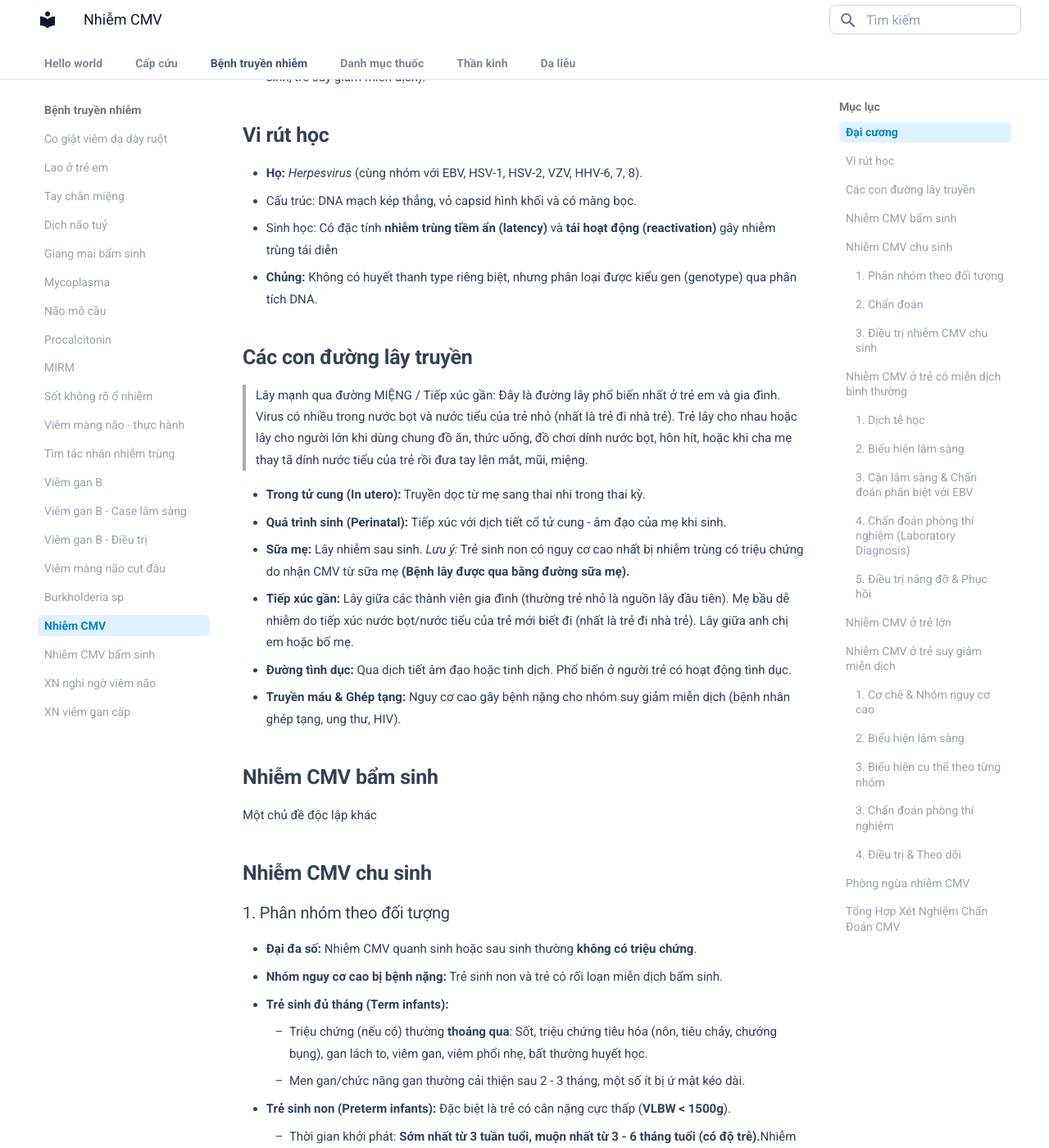
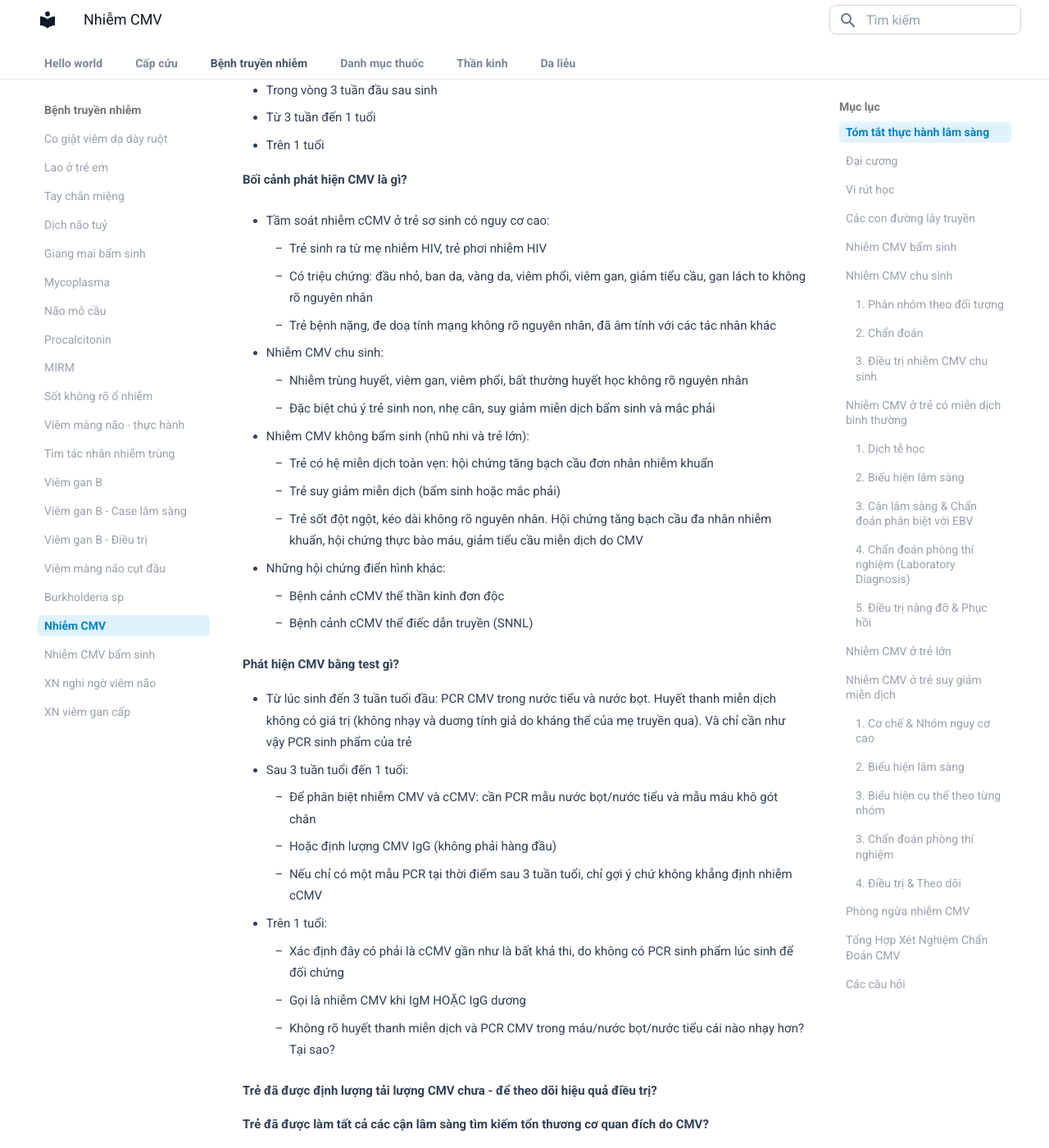
Before and after one commit to Nam9396/medical_note, an MkDocs documentation site: the page built from docs/2_infectious_disease/cmv-infection.md, in a window 1280 px wide and 1400 px high, scrolled down 259 px. Shown: the whole window at 82% size. Built offline with MkDocs 1.6.1 and Material for MkDocs 9.7.7, drawn with Linux system fonts in a browser that asks for light colours; some of the changed text lies outside the part shown.

Commit message:
Enhance documentation for CMV infection in children: expand clinical practice summary, add diagnostic tests, and include treatment considerations.

```diff
--- a/docs/2_infectious_disease/cmv-infection.md
+++ b/docs/2_infectious_disease/cmv-infection.md
@@ -1,5 +1,84 @@
 
 # Nhiễm CMV ở trẻ em
+
+
+## Tóm tắt thực hành lâm sàng
+
+**Hiện tại bệnh nhân bao nhiêu tháng tuổi?**
+
+- Ngay sau sinh
+- Trong vòng 3 tuần đầu sau sinh
+- Từ 3 tuần đến 1 tuổi
+- Trên 1 tuổi
+
+**Bối cảnh phát hiện CMV là gì?**
+
+- Tầm soát nhiễm cCMV ở trẻ sơ sinh có nguy cơ cao:
+    + Trẻ sinh ra từ mẹ nhiễm HIV, trẻ phơi nhiễm HIV
+    + Có triệu chứng: đầu nhỏ, ban da, vàng da, viêm phổi, viêm gan, giảm tiểu cầu, gan lách to không rõ nguyên nhân
+    + Trẻ bệnh nặng, đe doạ tính mạng không rõ nguyên nhân, đã âm tính với các tác nhân khác
+
+- Nhiễm CMV chu sinh:
+    + Nhiễm trùng huyết, viêm gan, viêm phổi, bất thường huyết học không rõ nguyên nhân
+    + Đặc biệt chú ý trẻ sinh non, nhẹ cân, suy giảm miễn dịch bẩm sinh và mắc phải
+
+- Nhiễm CMV không bẩm sinh (nhũ nhi và trẻ lớn):
+    + Trẻ có hệ miễn dịch toàn vẹn: hội chứng tăng bạch cầu đơn nhân nhiễm khuẩn
+    + Trẻ suy giảm miễn dịch (bẩm sinh hoặc mắc phải)
+    + Trẻ sốt đột ngột, kéo dài không rõ nguyên nhân. Hội chứng tăng bạch cầu đa nhân nhiễm khuẩn, hội chứng thực bào máu, giảm tiểu cầu miễn dịch do CMV
+
+- Những hội chứng điển hình khác:
+    + Bệnh cảnh cCMV thể thần kinh đơn độc
+    + Bệnh cảnh cCMV thể điếc dẫn truyền (SNNL)
+
+**Phát hiện CMV bằng test gì?**
+
+- Từ lúc sinh đến 3 tuần tuổi đầu: PCR CMV trong nước tiểu và nước bọt. Huyết thanh miễn dịch không có giá trị (không nhạy và duơng tính giả do kháng thể của mẹ truyền qua). Và chỉ cần như vậy PCR sinh phẩm của trẻ
+- Sau 3 tuần tuổi đến 1 tuổi:
+    + Để phân biệt nhiễm CMV và cCMV: cần PCR mẫu nước bọt/nước tiểu và mẫu máu khô gót chân
+    + Hoặc định lượng CMV IgG (không phải hàng đầu)
+    + Nếu chỉ có một mẫu PCR tại thời điểm sau 3 tuần tuổi, chỉ gợi ý chứ không khẳng định nhiễm cCMV
+- Trên 1 tuổi:
+    + Xác định đây có phải là cCMV gần như là bất khả thi, do không có PCR sinh phẩm lúc sinh để đối chứng
+    + Gọi là nhiễm CMV khi IgM HOẶC IgG dương
+    + Không rõ huyết thanh miễn dịch và PCR CMV trong máu/nước bọt/nước tiểu cái nào nhạy hơn? Tại sao?
+
+**Trẻ đã được định lượng tải lượng CMV chưa - để theo dõi hiệu quả điều trị?**
+
+**Trẻ đã được làm tất cả các cận lâm sàng tìm kiếm tổn thương cơ quan đích do CMV?**
+
+- Siêu âm qua thóp, MRI sọ não
+- Khám mắt chuyên sâu
+- Đánh giá thính lực chuyên sâu
+- Khám tai mũi họng
+- Siêu âm tim Doppler
+- Siêu âm ổ bụng, đánh giá cấu trúc hệ niệu
+- Tổng phân tích tế bào máu
+- Chức năng gan, chức năng thận
+- HIV và các tình trạng suy giảm miễn dịch khác
+- Đánh giá phát triển tâm vận
+
+
+**Trẻ có tổn thương cơ quan đích, bệnh cảnh nặng, suy giảm miễn dịch?**
+
+- Chỉ cần tổn thương ít nhất một cơ quan đích
+- Trẻ suy giảm miễn dịch, bất kể mức độ tổn thương cơ quan đích
+- Đối với thể điếc SNNL: APP khuyến cáo điều trị nếu khởi đầu trong 13 tuần tuổi đầu
+
+**Nếu trẻ đã được điều trị, trẻ có được thực hiện những việc sau không?**
+
+- Thăm khám lâm sàng, PCR tải lượng CMV để đánh giá hiệu quả điều trị
+- Công thức máu, chức năng gan/thận để theo dõi độc tính của thuốc
+- Điều chỉnh liều thuốc theo chức năng thận và cân nặng của trẻ
+- Tầm soát các bệnh và nhiễm trùng đồng nhiễm khác
+- Tuân thủ điều trị và các khó khăn gặp phải
+- Tình trạng các bệnh lý thứ phát do CMV như thế nào: HLH, ITP
+
+**Điều trị đã kéo dài được bao lâu?**
+
+- Thời điểm khởi đầu điều trị có phù hợp: trong vòng 3 tháng đầu, tối ưu trong vòng 30 ngày đầu, khởi đầu sau 3 tháng không mang lại lợi ích lâm sàng, trong vòng 13 tuần đầu cho thể SNNL
+- Thời gian điều trị thông thường kéo dài từ **3 đến 6 tuần** (có thể kéo dài hơn nếu tổn thương cơ quan đích hoặc tình trạng nhiễm virus huyết chưa thuyên giảm; cần hội chẩn chuyên gia truyền nhiễm).
+
 
 ## Đại cương
 
@@ -286,3 +365,15 @@
 > **Lưu ý cốt lõi khi biện luận kết quả (Take-home notes):**
 > Kháng thể  IgG của mẹ có thể truyền thụ động qua nhau thai, do đó xét nghiệm huyết thanh IgG không có giá trị để chẩn đoán nhiễm trùng sau sinh giai đoạn sớm ở trẻ nhỏ.
 > Ở nhóm suy giảm miễn dịch, phần lớn bệnh nhân đã có sẵn kháng thể hoặc đào thải virus tự nhiên trong dịch tiết, nên kết quả huyết thanh hay PCR nước tiểu/nước bọt dương tính không đồng nghĩa với việc họ đang bị bệnh CMV cấp tính.
+
+
+## Các câu hỏi
+
+- Trong thực hành lâm sàng, chẩn đoán CMV và cCMV bằng test gì
+- Trong trường hợp non - cCMV, tại sao lại định lượng kháng thể mà không làm PCR máu
+- PCR đa tác nhân máu có đủ nhạy để phát hiện nhiễm CMV không
+- Bắt buộc phải có bệnh cảnh nặng, để có nhiễm virus huyết, để có thể phát hiện CMV bằng PCR máu đúng không
+- Liều valganciclovir uống và TTM cho cCMV và non - cCMV trên lâm sàng là gì
+- Điều trị kéo dài bao lâu
+- Kế hoạch tái khám định kỳ như thế nào
+- Chi phí điều trị
```
Also changed, not shown: docs/2_infectious_disease/cmv-congenital.md (line endings or trailing spaces).
